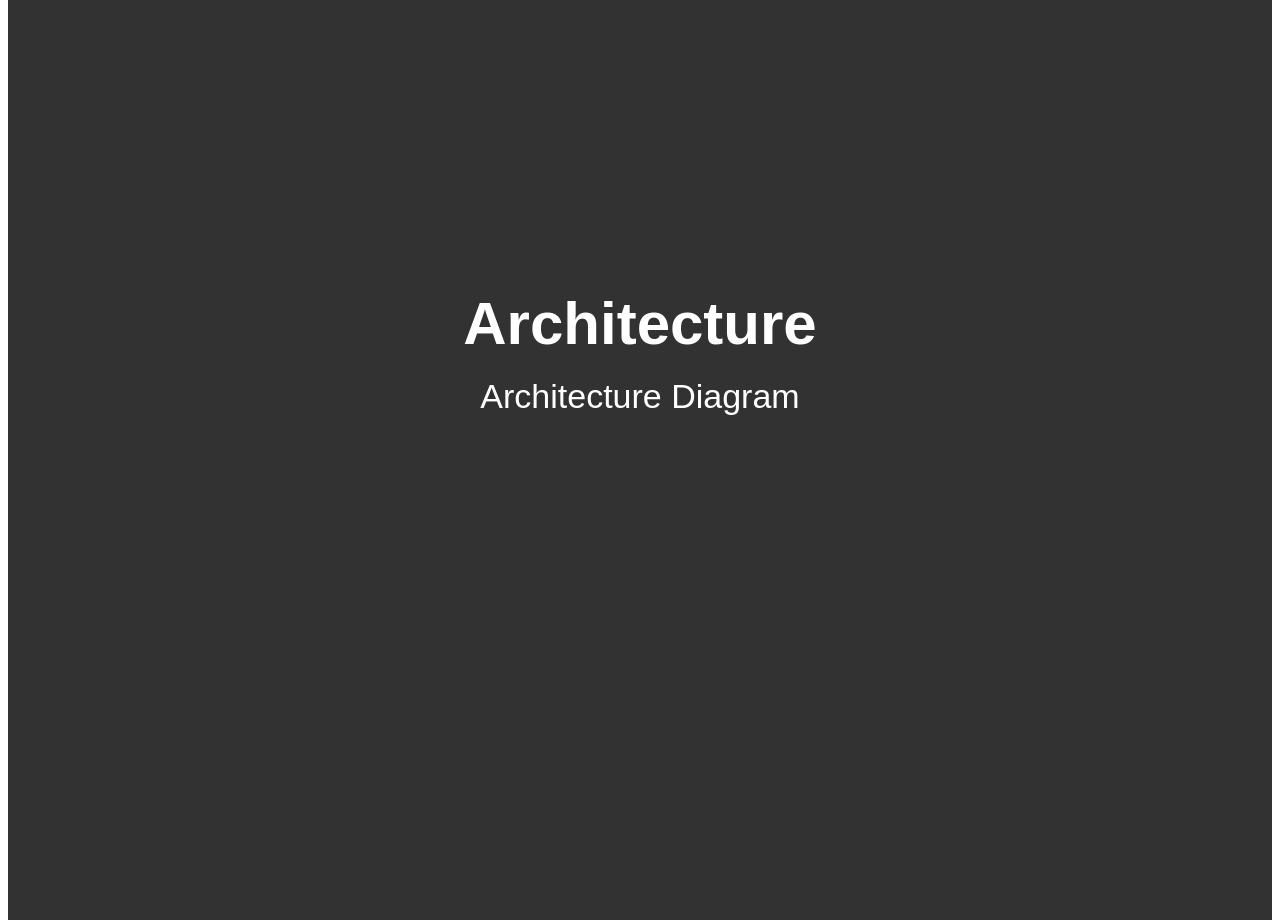
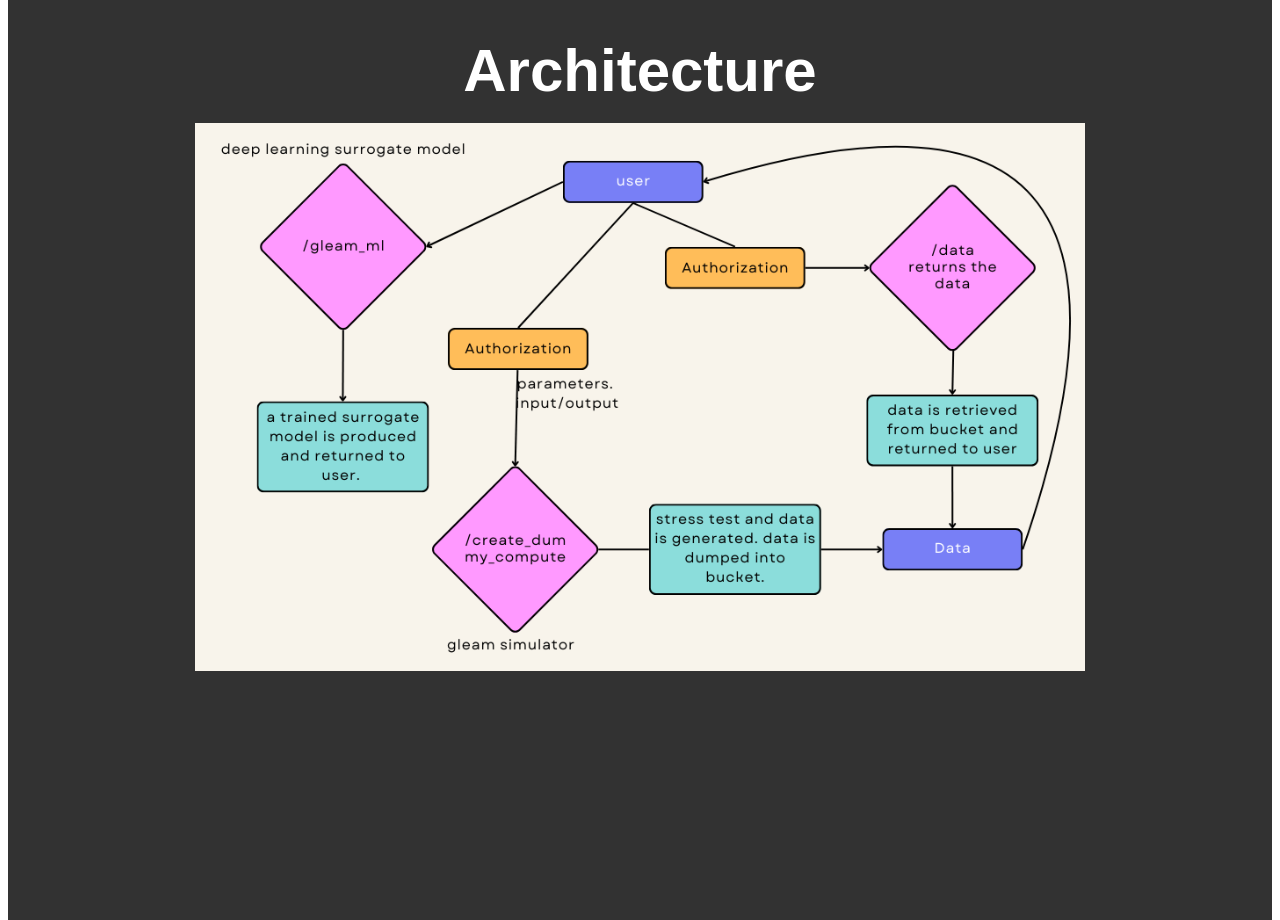
Before and after one commit to kyladawon/capstone-gleam-api, a Next.js app in the folder client/app/: page / in a window 1280 px wide. Shown: the part 2680-3600 px from the top of the page. Built offline with nearby package versions, Linux system fonts and the light colour scheme.

Commit message:
architecture added

```diff
--- a/client/app/app/(home)/layout.jsx
+++ b/client/app/app/(home)/layout.jsx
@@ -1,5 +1,5 @@
 import React from "react";
-import Navigations from "../../components/navigations";
+import Navigations from "../components/navigations";
 import { Box, Divider, ThemeProvider } from "@mui/material";
 import { theme } from "../../theme";
 
--- a/client/app/app/(home)/page.jsx
+++ b/client/app/app/(home)/page.jsx
@@ -5,7 +5,7 @@ import { Box, Typography } from "@mui/material";
 import Image from 'next/image';
 import ReactMarkdown from "react-markdown"
 import remarkGfm from "remark-gfm";
-import WorldMap from "@/components/WorldMap";
+import WorldMap from "../components/WorldMap";
 import { ThemeProvider } from "@emotion/react";
 import { theme } from '/theme.js';
 
@@ -211,7 +211,13 @@ export default function Home() {
       {/* Architecture Section */}
       <Box id="architecture" sx={getSectionStyles}>
         <Typography variant="h2">Architecture</Typography>
-        <Typography variant="h4">Architecture Diagram</Typography>
+        <Image
+          src={'/architecture.png'}
+          alt={'architecture'}
+          width={3000}
+          height={2000}
+          style={{ width: "auto", height: "auto", maxWidth: "100%" }}
+        />
       </Box>
 
       {/* Results Section */}
```
Also changed, not shown: client/app/jsconfig.json (deleted, +0 -7 lines), client/app/app/components/WorldMap.js (renamed from client/app/components/WorldMap.js), client/app/app/components/navigations.jsx (renamed from client/app/components/navigations.jsx), client/app/public/architecture.png (added), 1 other file (tests, documents, lock files or other folders).
